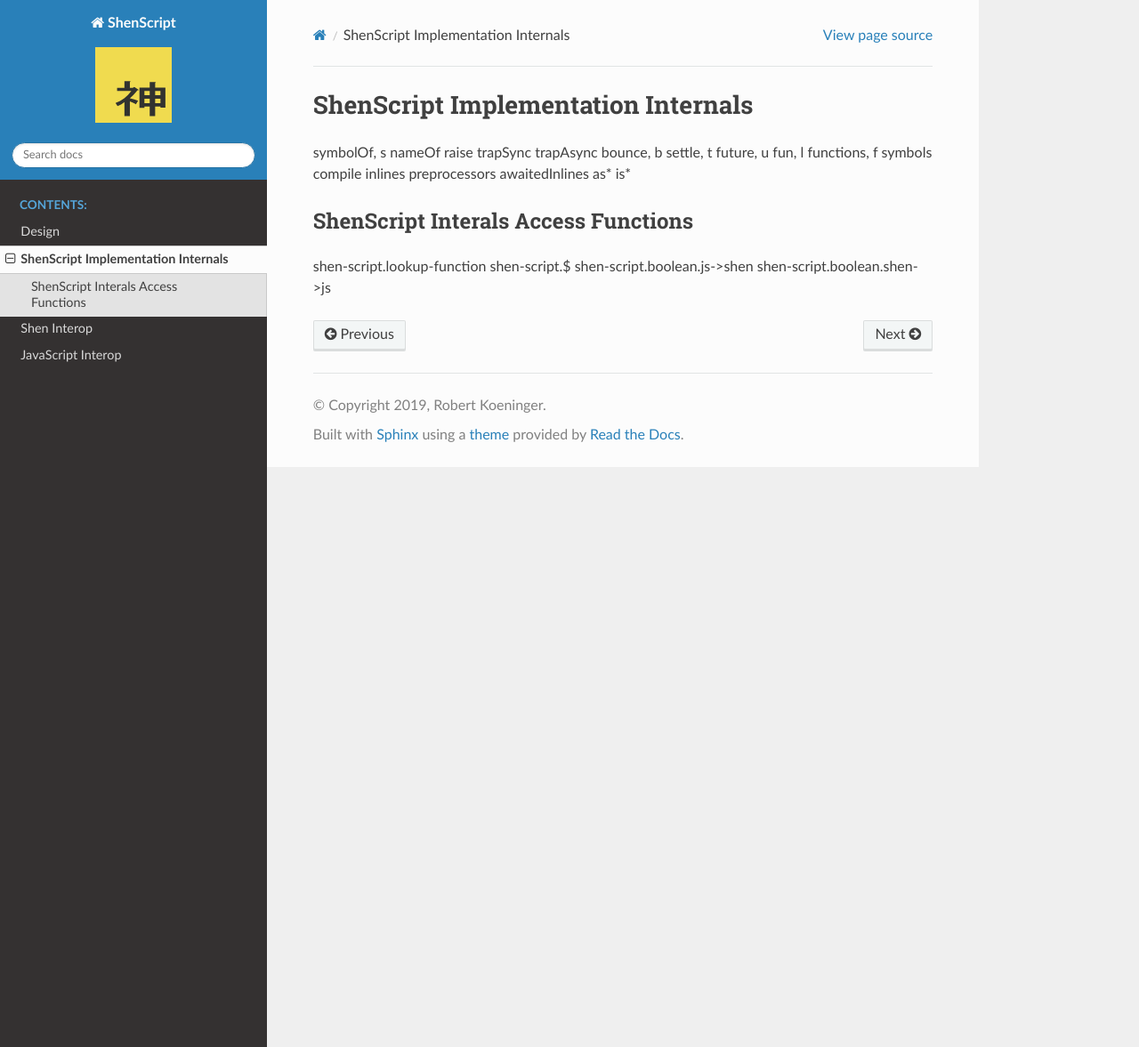
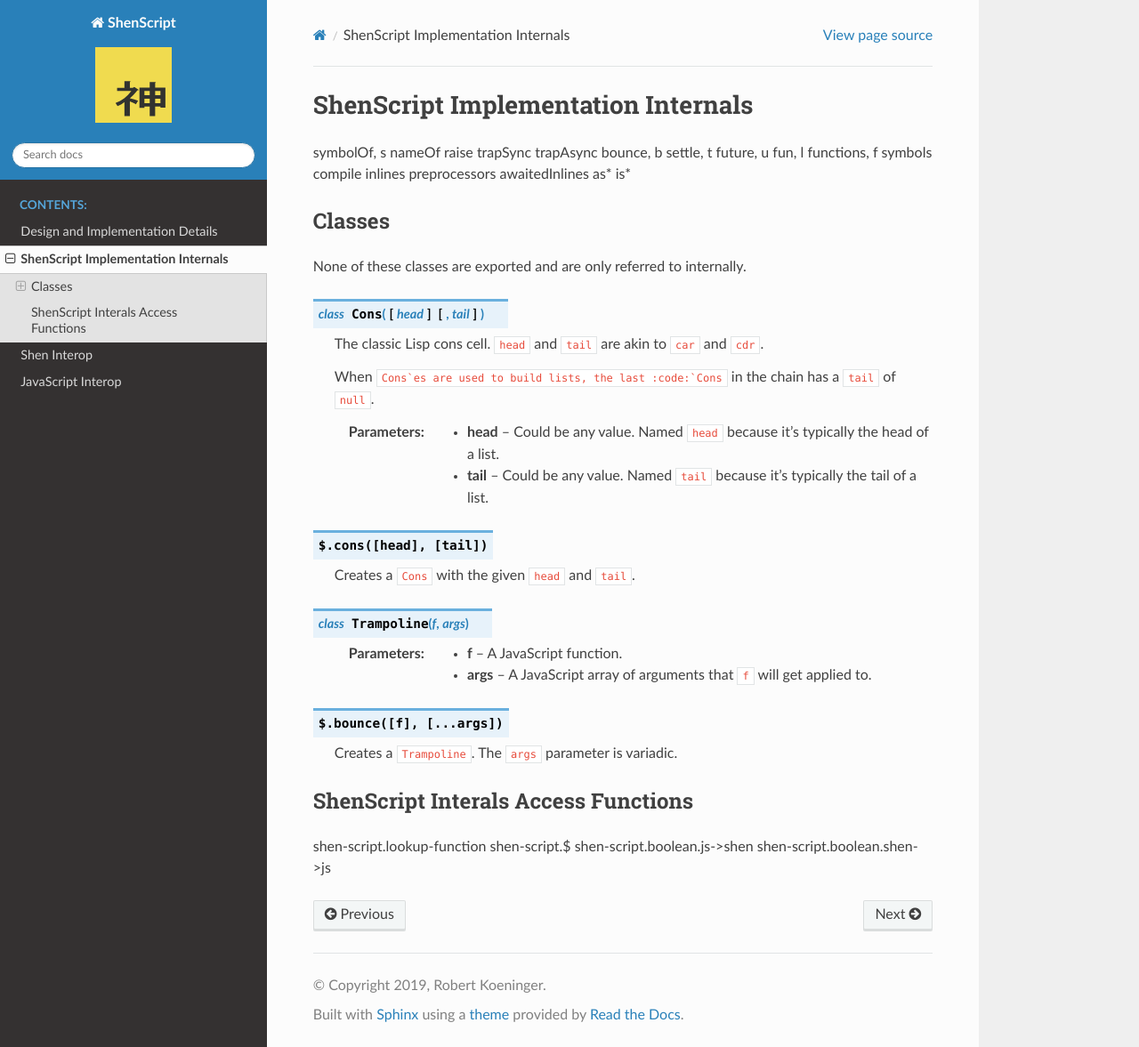
Before and after one commit to rkoeninger/ShenScript, a Sphinx documentation site: the page built from docs/internals.rst, in a window 1280 px wide and 1177 px high. Shown: the whole window at 89% size. Built offline with Sphinx 7.4.7 and the Read the Docs theme 2.0.0, drawn with Linux system fonts in a browser that asks for light colours.

Commit message:
Added some api docs for internal classes

```diff
--- a/docs/design.rst
+++ b/docs/design.rst
@@ -1,5 +1,5 @@
-Design
-======
+Design and Implementation Details
+=================================
 
 Translating KL to ESTree, rendering with astring and evaluating with Function()
 
--- a/docs/internals.rst
+++ b/docs/internals.rst
@@ -19,6 +19,33 @@
 as*
 is*
 
+Classes
+-------
+
+None of these classes are exported and are only referred to internally.
+
+.. class:: Cons([head], [tail])
+
+   The classic Lisp cons cell. :code:`head` and :code:`tail` are akin to :code:`car` and :code:`cdr`.
+
+   When :code:`Cons`es are used to build lists, the last :code:`Cons` in the chain has a :code:`tail` of :code:`null`.
+
+   :param head: Could be any value. Named :code:`head` because it's typically the head of a list.
+   :param tail: Could be any value. Named :code:`tail` because it's typically the tail of a list.
+
+.. method:: $.cons([head], [tail])
+
+   Creates a :code:`Cons` with the given :code:`head` and :code:`tail`.
+
+.. class:: Trampoline(f, args)
+
+   :param f:    A JavaScript function.
+   :param args: A JavaScript array of arguments that :code:`f` will get applied to.
+
+.. method:: $.bounce([f], [...args])
+
+   Creates a :code:`Trampoline`. The :code:`args` parameter is variadic.
+
 ShenScript Interals Access Functions
 ------------------------------------
 
```
